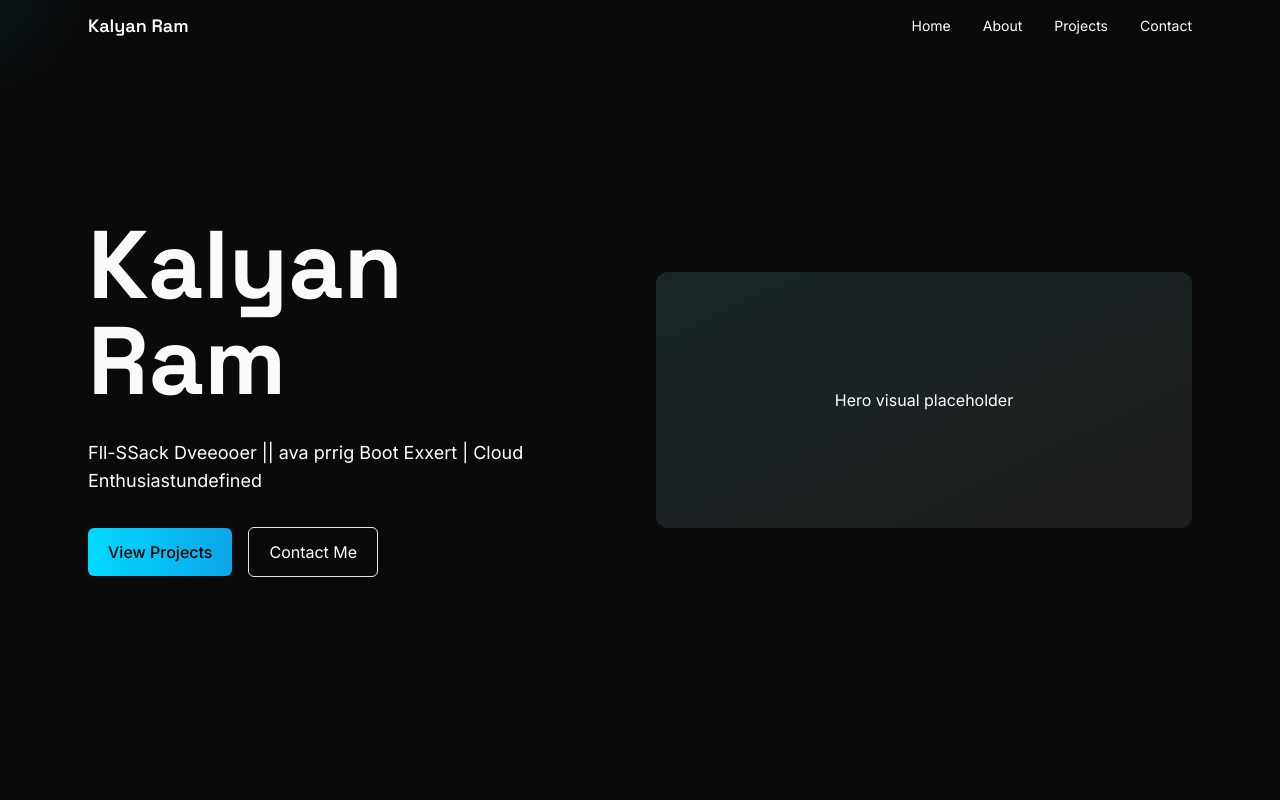
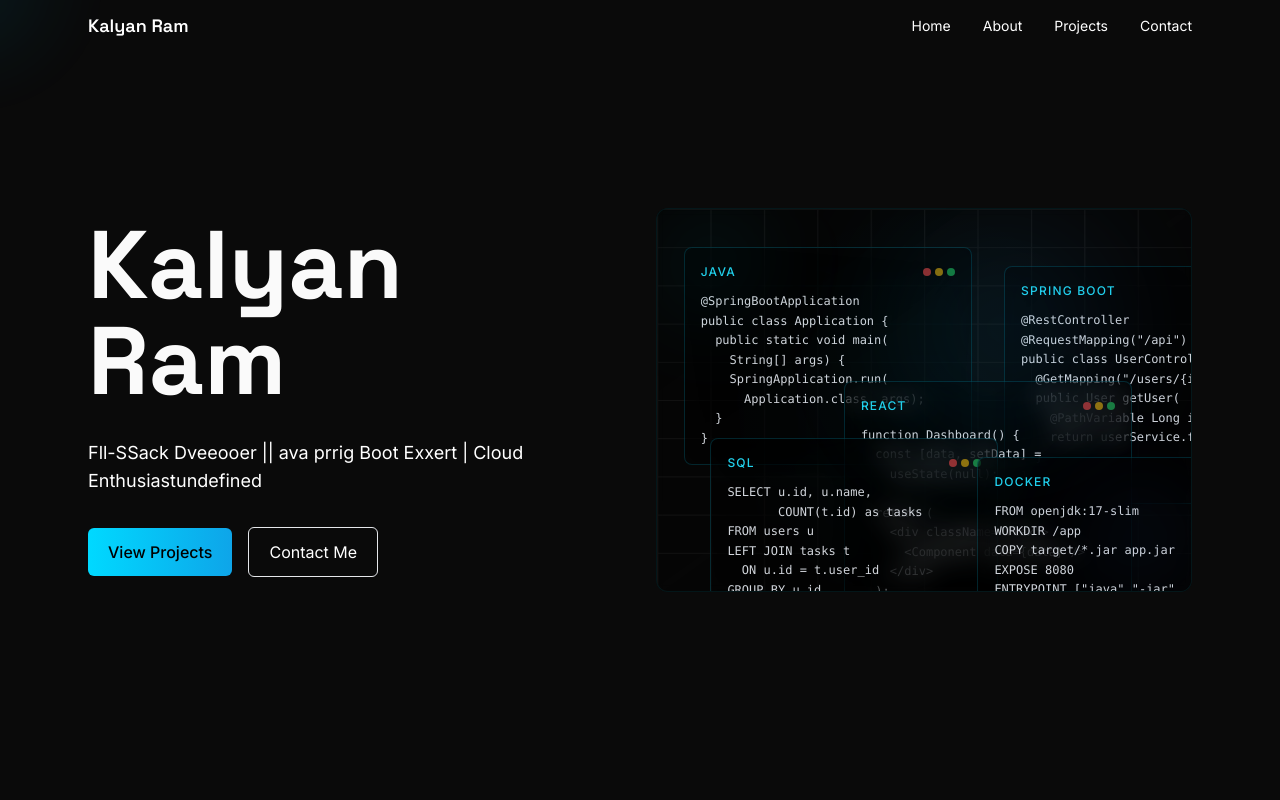
Before and after one commit to kalyanram003/Kalyan_Portfolio, a React (Vite) app: page / in a window 1280 px wide. Shown: the top 800 px of the page. Built offline with nearby package versions, Linux system fonts and the light colour scheme; the HTML template or start-up script is replaced by a standard one.

Commit message:
added hero section

```diff
--- a/src/components/Hero.jsx
+++ b/src/components/Hero.jsx
@@ -2,6 +2,7 @@ import React from 'react'
 import { motion } from 'framer-motion'
 import { heroContainer, heroLetter, floatSlow } from '../animations/variants'
 import { useTypewriter, useReducedMotionOnMobile } from '../animations/hooks'
+import CodeTerminalScene from './advanced/CodeTerminalScene'
 
 function NameReveal({ name }) {
   return (
@@ -44,9 +45,7 @@ function Hero() {
           </div>
 
           <div className="hidden md:block">
-            <div className="w-full h-64 bg-gradient-to-br from-[rgba(0,217,255,0.06)] to-[rgba(255,255,255,0.02)] rounded-xl bg-card-bg glass p-6">
-              <div className="h-full flex items-center justify-center text-text-secondary">Hero visual placeholder</div>
-            </div>
+            <CodeTerminalScene />
           </div>
         </div>
       </div>
--- /dev/null
+++ b/src/components/advanced/CodeTerminalScene.jsx
@@ -0,0 +1,156 @@
+import React, { useState, useEffect } from 'react'
+import { motion } from 'framer-motion'
+import FloatingCodeBlock from './FloatingCodeBlock'
+
+const codeSnippets = [
+  {
+    language: 'JAVA',
+    code: `@SpringBootApplication
+public class Application {
+  public static void main(
+    String[] args) {
+    SpringApplication.run(
+      Application.class, args);
+  }
+}`,
+    position: { x: 5, y: 10 },
+    delay: 0.2
+  },
+  {
+    language: 'SPRING BOOT',
+    code: `@RestController
+@RequestMapping("/api")
+public class UserController {
+  @GetMapping("/users/{id}")
+  public User getUser(
+    @PathVariable Long id) {
+    return userService.find(id);
+  }
+}`,
+    position: { x: 65, y: 15 },
+    delay: 0.4
+  },
+  {
+    language: 'REACT',
+    code: `function Dashboard() {
+  const [data, setData] =
+    useState(null);
+
+  return (
+    <div className="flex">
+      <Component data={data} />
+    </div>
+  );
+}`,
+    position: { x: 35, y: 45 },
+    delay: 0.6
+  },
+  {
+    language: 'SQL',
+    code: `SELECT u.id, u.name,
+       COUNT(t.id) as tasks
+FROM users u
+LEFT JOIN tasks t
+  ON u.id = t.user_id
+GROUP BY u.id
+ORDER BY tasks DESC;`,
+    position: { x: 10, y: 60 },
+    delay: 0.8
+  },
+  {
+    language: 'DOCKER',
+    code: `FROM openjdk:17-slim
+WORKDIR /app
+COPY target/*.jar app.jar
+EXPOSE 8080
+ENTRYPOINT ["java","-jar",
+  "app.jar"]`,
+    position: { x: 60, y: 65 },
+    delay: 1.0
+  }
+]
+
+function CodeTerminalScene() {
+  const [mousePosition, setMousePosition] = useState({ x: 0, y: 0 })
+  const [isHovering, setIsHovering] = useState(false)
+
+  useEffect(() => {
+    const handleMouseMove = (e) => {
+      setMousePosition({
+        x: e.clientX,
+        y: e.clientY
+      })
+    }
+
+    window.addEventListener('mousemove', handleMouseMove)
+    return () => window.removeEventListener('mousemove', handleMouseMove)
+  }, [])
+
+  return (
+    <div
+      className="relative w-full h-96 rounded-xl overflow-hidden bg-gradient-to-br from-black/60 via-black/40 to-black/60 border border-cyan-500/10 backdrop-blur-sm"
+      onMouseEnter={() => setIsHovering(true)}
+      onMouseLeave={() => setIsHovering(false)}
+    >
+      {/* Animated gradient mesh background */}
+      <motion.div
+        className="absolute inset-0 opacity-30"
+        animate={{
+          background: isHovering
+            ? 'radial-gradient(circle at var(--mouse-x) var(--mouse-y), rgba(0, 217, 255, 0.3) 0%, transparent 50%)'
+            : 'radial-gradient(circle at 50% 50%, rgba(0, 217, 255, 0.1) 0%, transparent 70%)'
+        }}
+        style={{
+          '--mouse-x': `${mousePosition.x}px`,
+          '--mouse-y': `${mousePosition.y}px`
+        }}
+        transition={{ duration: 0.3 }}
+      />
+
+      {/* Floating grid pattern */}
+      <motion.svg
+        className="absolute inset-0 w-full h-full opacity-5"
+        viewBox="0 0 100 100"
+        preserveAspectRatio="none"
+      >
+        <defs>
+          <pattern id="grid" width="10" height="10" patternUnits="userSpaceOnUse">
+            <path d="M 10 0 L 0 0 0 10" fill="none" stroke="white" strokeWidth="0.5"/>
+          </pattern>
+        </defs>
+        <rect width="100" height="100" fill="url(#grid)" />
+      </motion.svg>
+
+      {/* Floating code blocks */}
+      {codeSnippets.map((snippet, index) => (
+        <FloatingCodeBlock
+          key={index}
+          code={snippet.code}
+          language={snippet.language}
+          delay={snippet.delay}
+          position={snippet.position}
+        />
+      ))}
+
+      {/* Animated accent glow */}
+      <motion.div
+        className="absolute top-10 left-1/2 transform -translate-x-1/2 w-40 h-40 bg-gradient-to-r from-cyan-500 to-blue-500 rounded-full blur-3xl opacity-10"
+        animate={{
+          scale: [1, 1.2, 1],
+          opacity: [0.1, 0.15, 0.1]
+        }}
+        transition={{
+          duration: 4,
+          repeat: Infinity,
+          ease: 'easeInOut'
+        }}
+      />
+
+      {/* Corner accent lights */}
+      <div className="absolute top-0 left-0 w-32 h-32 bg-gradient-to-br from-cyan-500/10 to-transparent rounded-full blur-2xl" />
+      <div className="absolute bottom-0 right-0 w-32 h-32 bg-gradient-to-tl from-blue-500/10 to-transparent rounded-full blur-2xl" />
+    </div>
+  )
+}
+
+export default CodeTerminalScene
--- /dev/null
+++ b/src/components/advanced/FloatingCodeBlock.jsx
@@ -0,0 +1,38 @@
+import React from 'react'
+import { motion } from 'framer-motion'
+
+function FloatingCodeBlock({ code, language, delay = 0, position = { x: 0, y: 0 } }) {
+  return (
+    <motion.div
+      initial={{ opacity: 0, y: 20, scale: 0.9 }}
+      whileInView={{ opacity: 1, y: 0, scale: 1 }}
+      transition={{ duration: 0.6, delay }}
+      whileHover={{
+        y: -10,
+        boxShadow: '0 20px 40px rgba(0, 217, 255, 0.15)',
+        borderColor: 'rgba(0, 217, 255, 0.5)'
+      }}
+      viewport={{ once: true }}
+      className="absolute w-72 p-4 rounded-lg backdrop-blur-md border border-cyan-500/20 hover:border-cyan-500/50 transition-colors duration-300 bg-gradient-to-br from-black/40 to-black/20"
+      style={{
+        left: `${position.x}%`,
+        top: `${position.y}%`,
+      }}
+    >
+      <div className="flex items-center justify-between mb-3">
+        <span className="text-xs font-medium text-cyan-400 tracking-widest">{language}</span>
+        <div className="flex gap-1">
+          <div className="w-2 h-2 rounded-full bg-red-500/60"></div>
+          <div className="w-2 h-2 rounded-full bg-yellow-500/60"></div>
+          <div className="w-2 h-2 rounded-full bg-green-500/60"></div>
+        </div>
+      </div>
+
+      <pre className="text-xs text-gray-300 overflow-hidden font-mono leading-relaxed">
+        <code>{code}</code>
+      </pre>
+    </motion.div>
+  )
+}
+
+export default FloatingCodeBlock
```
